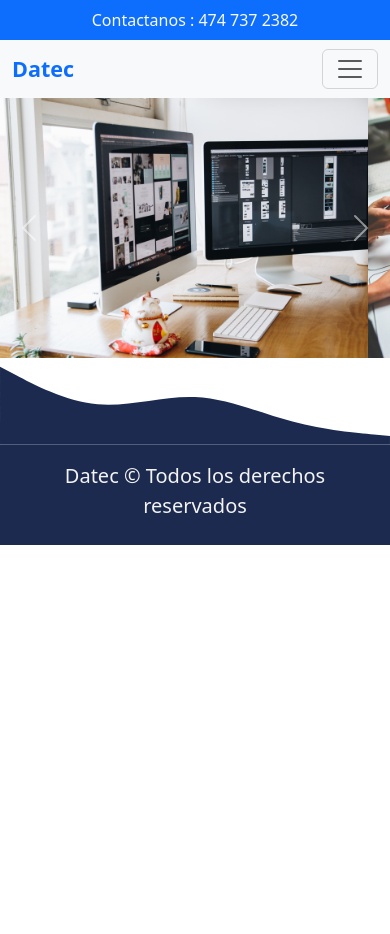
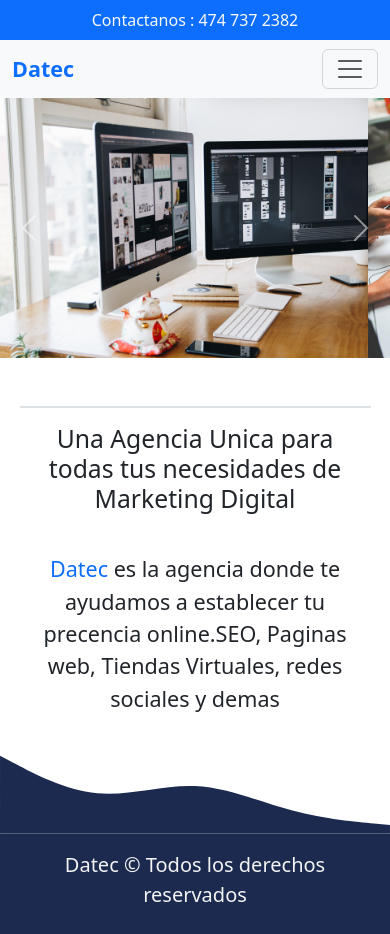
Before and after one commit to Spo0ka/Datec, a plain HTML site: page index.html in a window 390 px wide. Before the commit the page ends 844 px from the top, so only its background shows below. Drawn offline with nearby package versions, Linux system fonts and the light colour scheme.

Commit message:
Se agrego introduccion a servicos

```diff
--- a/css/style.css
+++ b/css/style.css
@@ -11,3 +11,11 @@ footer p{
 .carousel-inner{
     max-height: 30rem;
 }
+
+/* Media querys */
+
+@media (max-width:768px){
+    #intro{
+    width: 90% !important;
+    }
+}
--- a/index.html
+++ b/index.html
@@ -54,6 +54,15 @@
     </button>
   </div>
 
+  <!-- Introduccion a servicios -->
+
+  <section
+  id="intro"
+  class="d-flex flex-column justify-content-center pt-5 text-center w-50 m-auto">
+    <h1 class="p-3 fs-2 border-top border-2">Una Agencia Unica para todas tus necesidades de <span>Marketing Digital</span></h1>
+    <p class="p-3 fs-4"><span class="text-primary">Datec</span> es la agencia donde te ayudamos a establecer tu precencia online.SEO, Paginas web, Tiendas Virtuales, redes sociales y demas</p>
+  </section>
+
 <!-- Fondo curvo -->
   <section><svg xmlns="http://www.w3.org/2000/svg" viewBox="0 0 1440 320"><path fill="#1b2a4e" fill-opacity="1" d="M0,32L60,64C120,96,240,160,360,170.7C480,181,600,139,720,144C840,149,960,203,1080,234.7C1200,267,1320,277,1380,282.7L1440,288L1440,320L1380,320C1320,320,1200,320,1080,320C960,320,840,320,720,320C600,320,480,320,360,320C240,320,120,320,60,320L0,320Z"></path></svg>
 </section>
```
